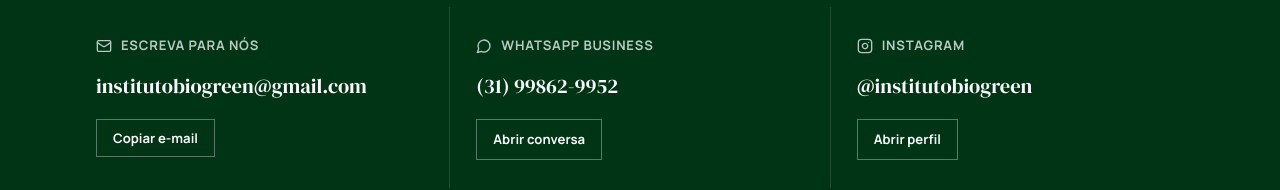
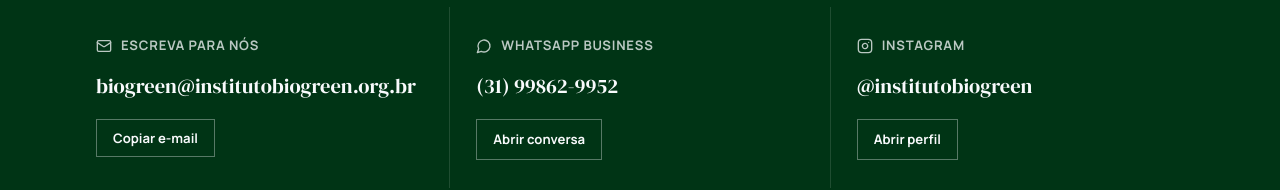
Before and after one commit to kennerbio/site-institutobiogreen, a plain HTML site: page index.html in a window 1280 px wide. Shown: the part 7536-7726 px from the top of the page. Drawn offline with Linux system fonts and the light colour scheme.

Commit message:
Atualiza e-mail institucional para biogreen@institutobiogreen.org.br
Co-Authored-By: Claude Opus 5.5 <noreply@anthropic.com>
Claude-Session: https://claude.ai/code/session_01GiKy9rUcwU1P2b2GoQKvzY

```diff
--- a/index.html
+++ b/index.html
@@ -526,8 +526,8 @@ footer.site .fine{font-size:.82rem; line-height:1.6; text-align:right}
       <div class="contact-grid">
         <div class="contact-card">
           <span class="label"><svg width="16" height="16" viewBox="0 0 24 24" fill="none" stroke="currentColor" stroke-width="2" stroke-linecap="round" stroke-linejoin="round"><rect width="20" height="16" x="2" y="4" rx="2"></rect><path d="m22 7-8.97 5.7a1.94 1.94 0 0 1-2.06 0L2 7"></path></svg>Escreva para nós</span>
-          <span class="value">institutobiogreen@gmail.com</span>
-          <div class="action"><button class="copy-btn" data-copy="institutobiogreen@gmail.com">Copiar e-mail</button></div>
+          <span class="value">biogreen@institutobiogreen.org.br</span>
+          <div class="action"><button class="copy-btn" data-copy="biogreen@institutobiogreen.org.br">Copiar e-mail</button></div>
         </div>
         <div class="contact-card">
           <span class="label"><svg width="16" height="16" viewBox="0 0 24 24" fill="none" stroke="currentColor" stroke-width="2" stroke-linecap="round" stroke-linejoin="round"><path d="M7.9 20A9 9 0 1 0 4 16.1L2 22Z"></path></svg>WhatsApp Business</span>
```
